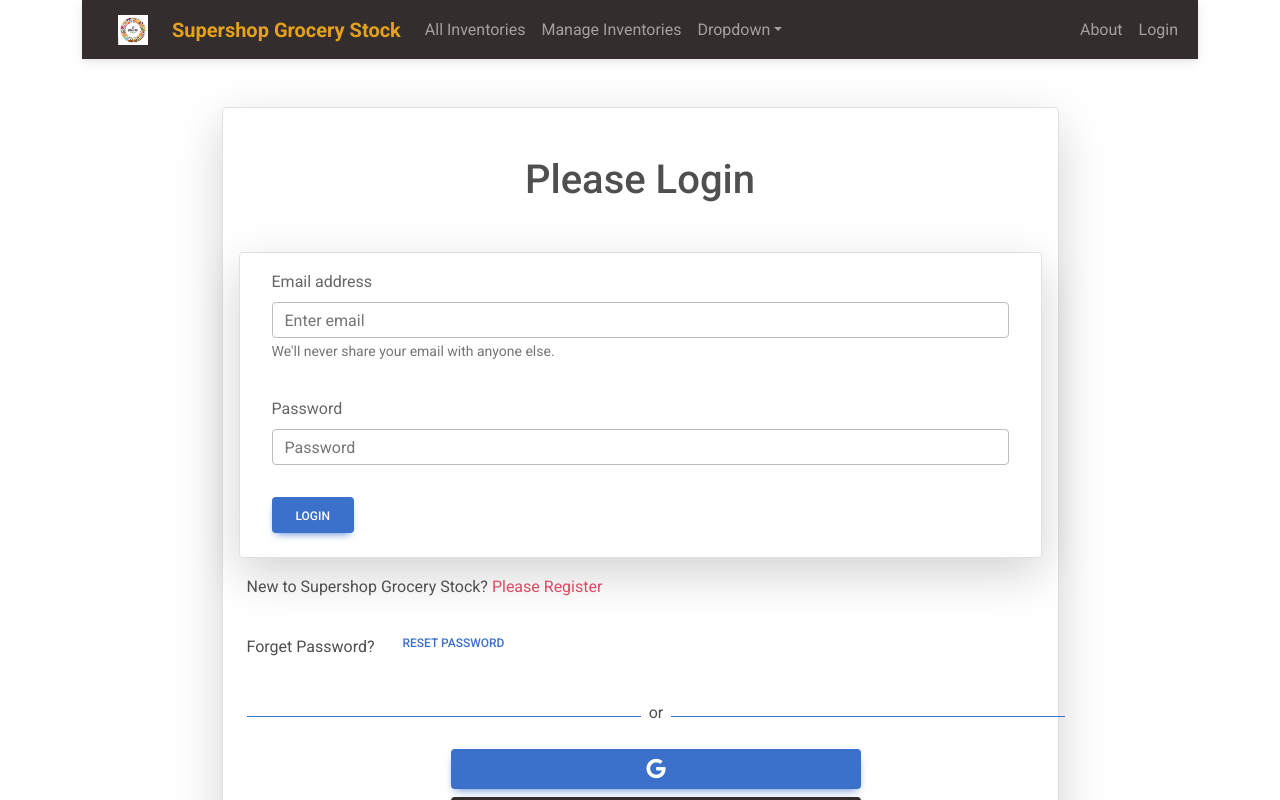
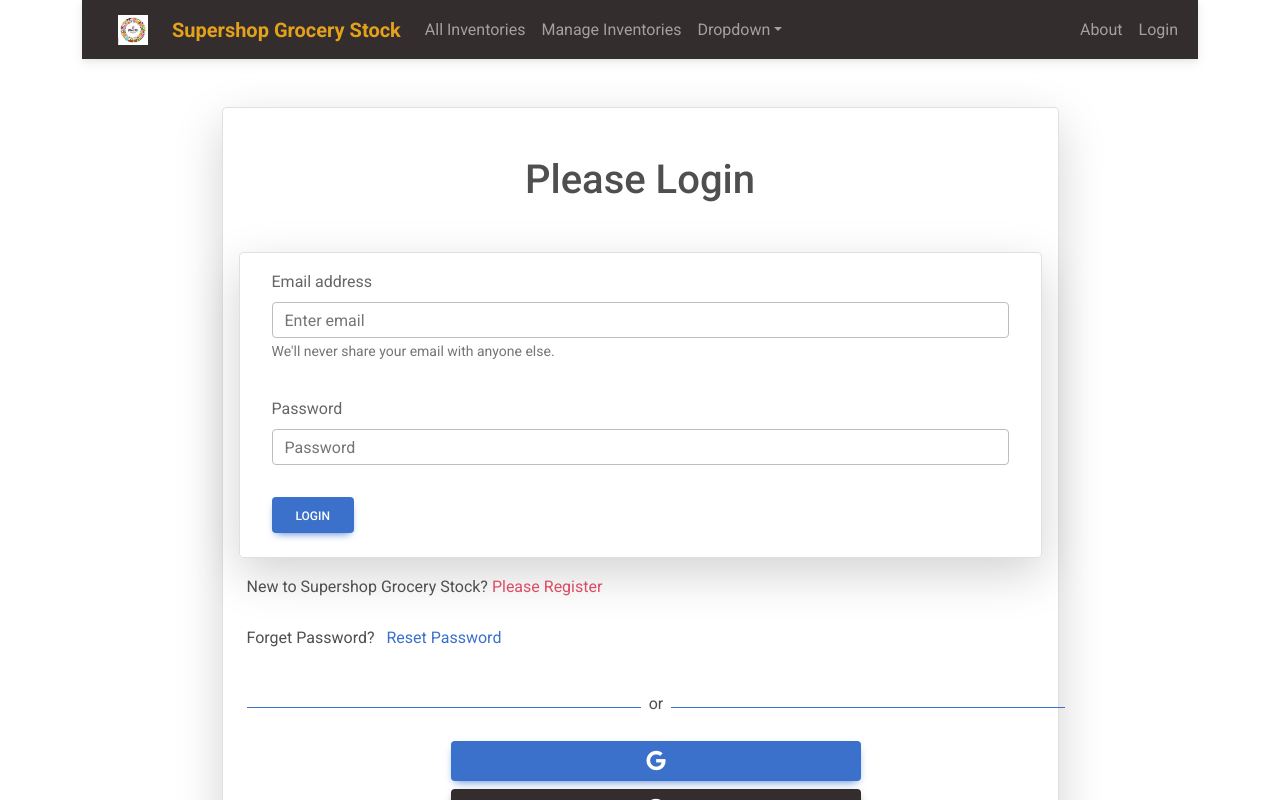
Before and after one commit to tashfiaislamistila/supershop-grocery-stock-warehouse-management-client, a React (Create React App) app: page /login in a window 1280 px wide. Shown: the top 800 px of the page. Built offline with nearby package versions, Linux system fonts and the light colour scheme; no server answers.

Commit message:
some modification

```diff
--- a/src/Pages/Login/Login/Login.js
+++ b/src/Pages/Login/Login/Login.js
@@ -83,7 +83,7 @@ const Login = () => {
                 <p>New to Supershop Grocery Stock?<Link to="/register" className='text-danger pe-auto text-decoration-none ' onClick={navigateToRegisterPage}> Please Register</Link></p>
             </div>
             <div className='mb-4 px-4'>
-                <p>Forget Password? <button className='btn btn-link text-primary pe-auto text-decoration-none' onClick={resetPassword}> Reset Password</button></p>
+                <p>Forget Password? <button style={{ border: "none", background: "none" }} className=' text-primary pe-auto text-decoration-none px-2' onClick={resetPassword}> Reset Password</button></p>
             </div>
             <SocialLogin></SocialLogin>
             <ToastContainer />
--- a/src/Pages/Shared/Loading/Loading.js
+++ b/src/Pages/Shared/Loading/Loading.js
@@ -3,6 +3,7 @@ import { Spinner } from 'react-bootstrap';
 
 const Loading = () => {
     return (
+
         <div style={{ height: '300px' }} className='w-100 d-flex justify-content-center align-items-center'>
             <Spinner animation="border" variant="primary" />
         </div>
```
